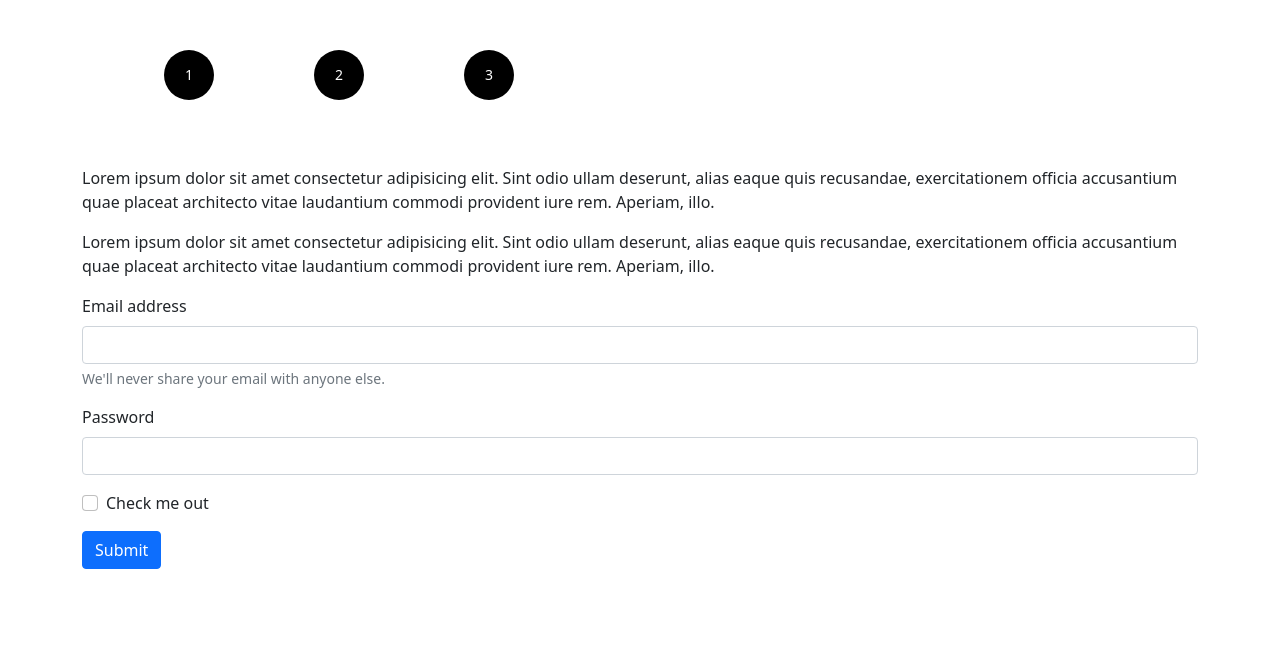
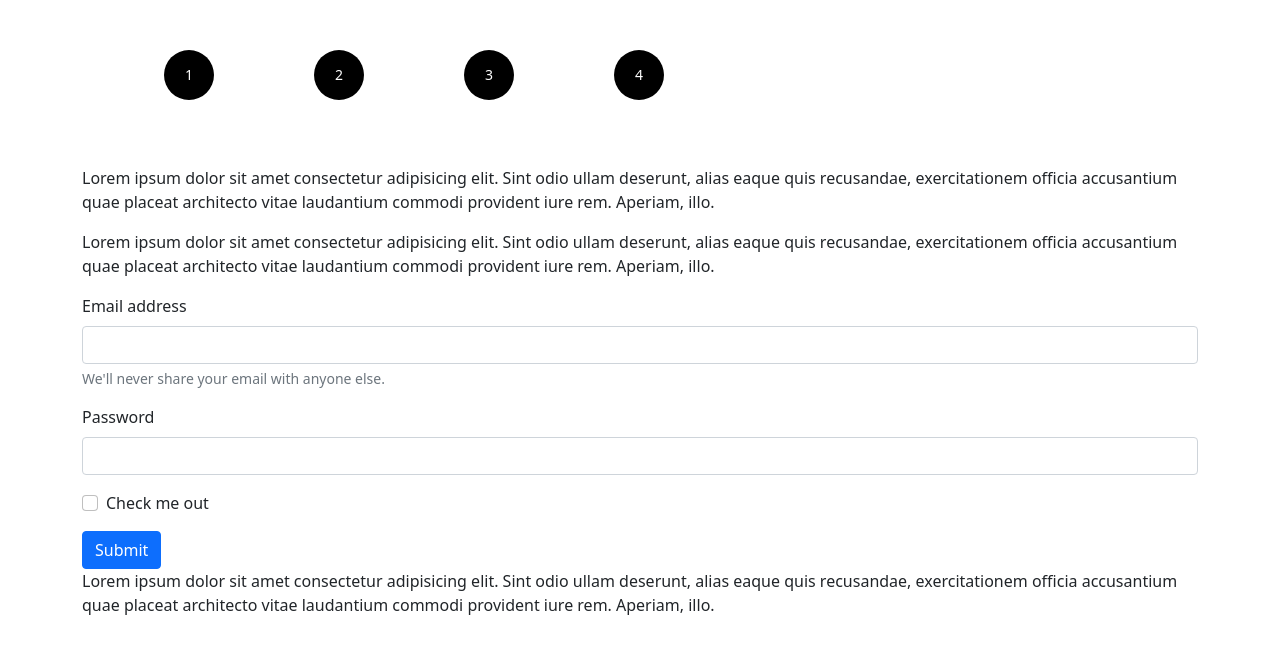
Before and after one commit to AkshayShinde592/Personal-Angular-project, an Angular app: page / in a window 1280 px wide. Shown: the top 654 px of the page. Built offline with nearby package versions, Linux system fonts and the light colour scheme.

Commit message:
ui stepper file changes

```diff
--- a/src/app/stepper/stepper/stepper.component.html
+++ b/src/app/stepper/stepper/stepper.component.html
@@ -6,6 +6,7 @@
     <li>1</li>
     <li>2</li>
     <li>3</li>
+    <li>4</li>
   </ul>
 </div>
 
@@ -44,6 +45,14 @@
         <button type="submit" class="btn btn-primary">Submit</button>
       </form>
   </div>
+  <div id="four">
+    <p>
+      Lorem ipsum dolor sit amet consectetur adipisicing elit. Sint odio ullam
+      deserunt, alias eaque quis recusandae, exercitationem officia accusantium
+      quae placeat architecto vitae laudantium commodi provident iure rem.
+      Aperiam, illo.
+    </p>
+  </div>
 </div>
 
 </div>
```
